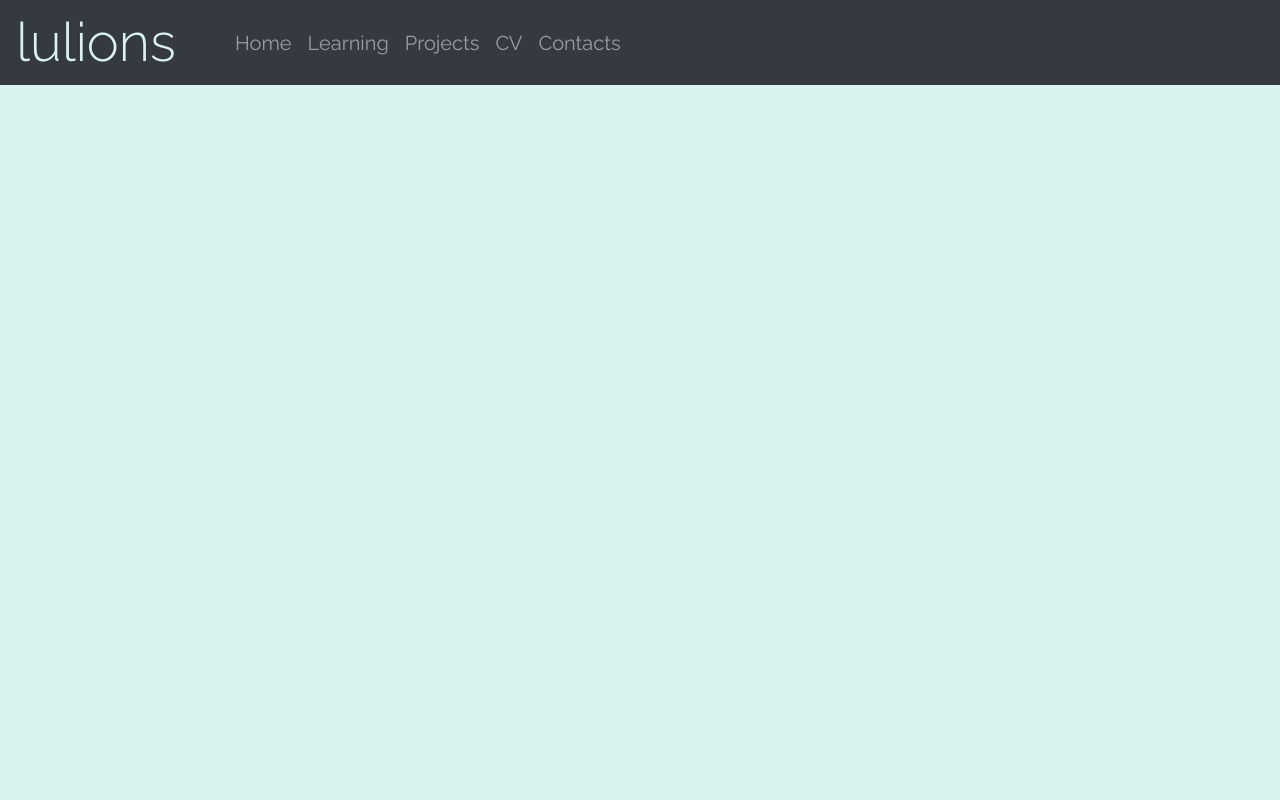
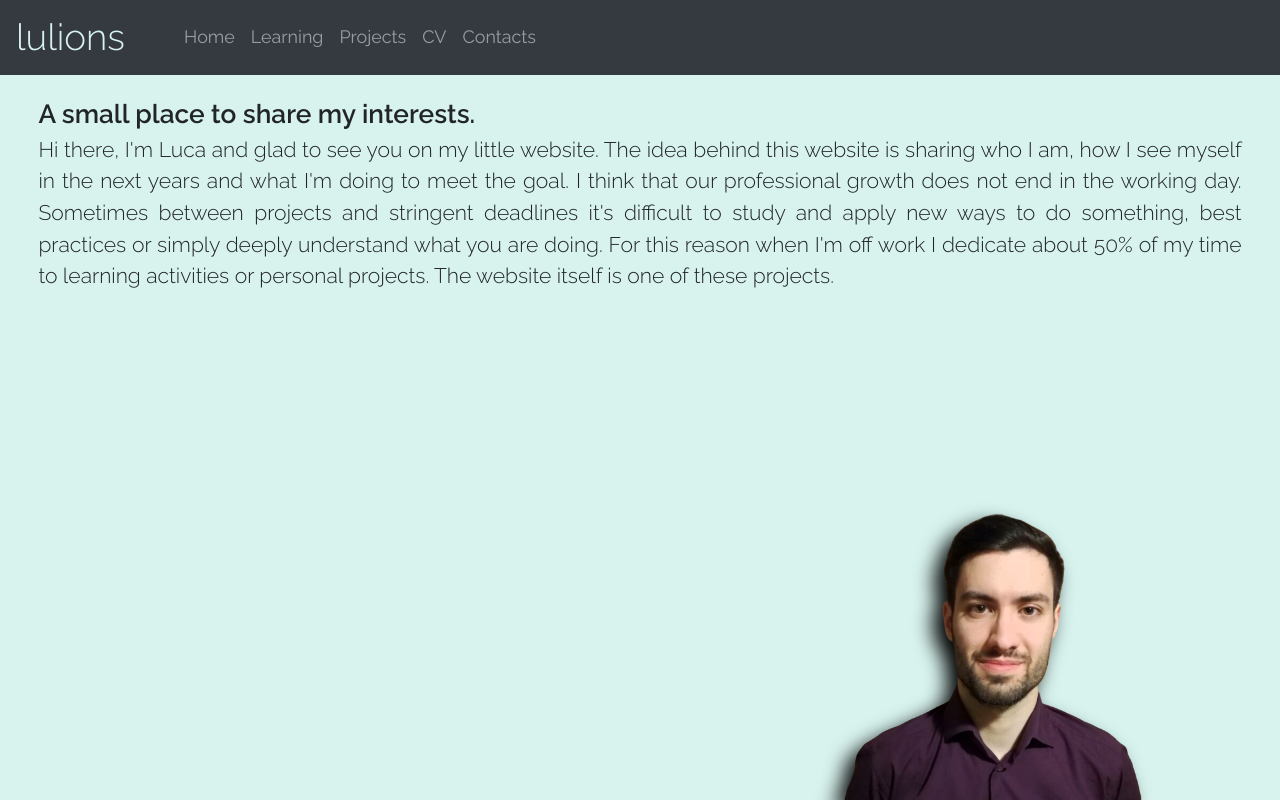
Before and after one commit to lulions/lulions.github.io, a plain HTML site: page index.html in a window 1280 px wide. Drawn offline with nearby package versions, Linux system fonts and the light colour scheme.

Commit message:
text homepage

```diff
--- a/css/style.css
+++ b/css/style.css
@@ -1,49 +1,75 @@
 
 body{
-    font-size: 100%;
     font-family: 'Raleway';
     background-color: #d8f3ee ;
+}
+
+.container-fluid{
+
+    padding-left: 3vw;
+    padding-right: 3vw;
+
 }
 
 .navbar{
     padding-bottom:2px;
     padding-top:2px;
-}
-
-.navbar-dark .navbar-text{
-    font-size: 10vw;
-    font-weight: 100;
-    padding:0;
-    padding-right: 4vw;
-    color:#d8f3ee;
+    margin-bottom: 1.5vw;
 }
 
 .navbar-toggler-icon{
     width: 20px;
 }
 
-.navbar-toggler label {
-    font-size: 5px;
+.header-body{
+    font-size: calc(100% + 0.8vw);
+}
+
+.par-body{
+    font-size: calc(100% + 0.4vw);
+    text-align: justify;
 }
 
 .navbar-dark a {
-    font-size: 2.5vw;
+    font-size: calc(80% + 0.4vw);
 }
 
-@media (min-width: 500px) {
-    .navbar-dark .navbar-text {
-       font-size: 54px;
+.navbar-dark .navbar-text{
+    font-size: calc(150% + 1vw);
+    font-weight: 100;
+    padding-right: 4vw;
+    color:#d8f3ee;
+}
+
+.myperson{
+    width: 25%;
+    min-width: 195px;
+    position: fixed;
+    left: 65%;
+    bottom: 0;
+    filter: drop-shadow(-10px 10px 10px rgb(0, 0, 0));
+    animation: appear 2s;
+    animation-fill-mode: forwards;
+}
+
+/* @keyframes appear {
+    0% { left: 100%;  }
+    100% { left: 65%;  }
+ } */
+
+@media (max-width: 650px) {
+
+    .myperson{
+        width: 25%;
+        min-width: 195px;
+        position: fixed;
+        display: block;
+        left: 50%;
+        margin-left: -97.5px;
+        bottom: 0;
+        filter: drop-shadow(-10px 10px 10px rgb(0, 0, 0));
+        animation: appear 2s;
+        animation-fill-mode: forwards;
     }
+
   }
-
-  @media (min-width: 700px) {
-    .navbar-dark a {
-        font-size: 20px;
-    }
-  }
-
-  @media (max-width: 575px) {
-    .navbar-dark a {
-        font-size: 15px;
-    }
-  }
--- a/index.html
+++ b/index.html
@@ -50,6 +50,18 @@
         <div class="container-fluid">
 
 
+            <span class="header-body"><strong>A small place to share my interests.</strong></span>
+            <p class="lead par-body">Hi there, I'm Luca and glad to see you on my little website.
+                The idea behind this website is sharing who I am, how I see myself in the next years
+                and what I'm doing to meet the goal. I think that our professional growth
+                does not end in the working day. Sometimes between projects and stringent deadlines
+                it's difficult to study and apply new ways to do something, best practices
+                or simply deeply understand what you are doing. For this reason when I'm off work
+                I dedicate about 50% of my time to learning activities or personal projects.
+                The website itself is one of these projects.
+            </p>
+            <img class="myperson" src="images/profile-removebg-preview.png">
+
             <!-- <div class="row">
                 <h5>A small place to share my interests.</h5>
             </div>
```
Also changed, not shown: images/profile-removebg-preview.png (added).
